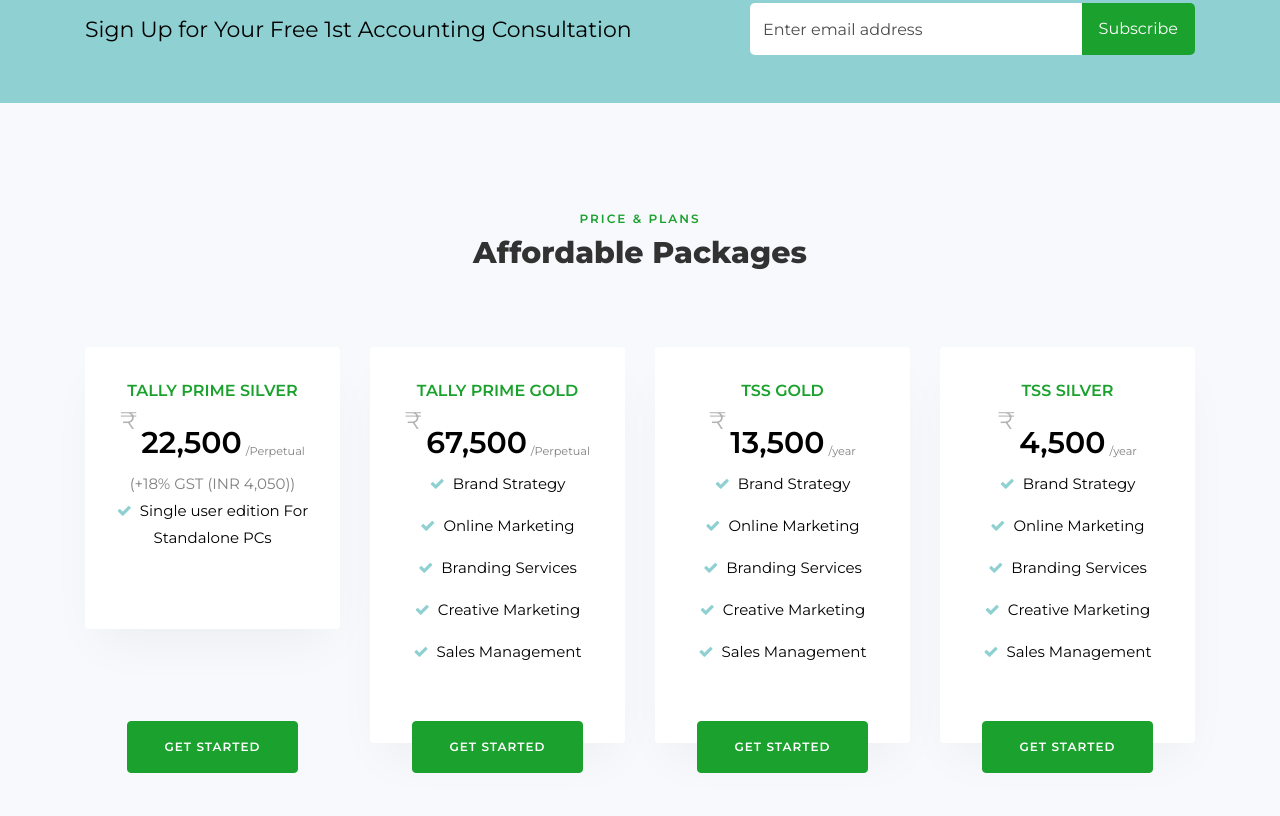
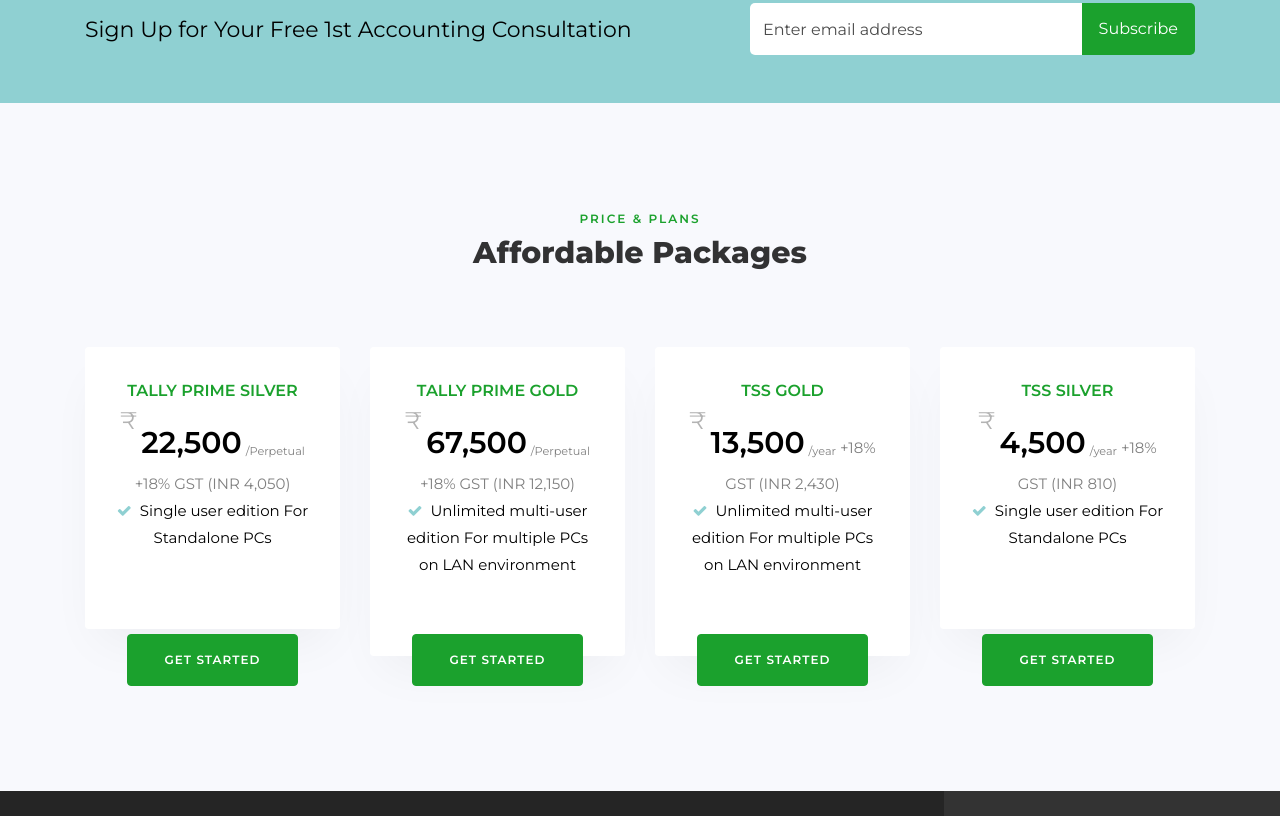
Before and after one commit to Parag479/swati-infosys, a plain HTML site: page index.html in a window 1280 px wide. Shown: the part 3998-4814 px from the top of the page. Drawn offline with Linux system fonts and the light colour scheme; some packages are replaced by stand-ins of ours; no server answers; files whose address does not match are found by name.

Commit message:
all price change

```diff
--- a/index.html
+++ b/index.html
@@ -557,7 +557,7 @@
 	            <div class="text-center">
 	            	<span class="excerpt d-block">Tally Prime silver</span>
 	            <span class="price"><sup>₹</sup> <span class="number">22,500</span> <sub>/Perpetual</sub>
-			(+18% GST (INR 4,050))
+			+18% GST (INR 4,050)
 			</span>
 
 	            <ul class="pricing-text mb-5">
@@ -574,14 +574,16 @@
 	          <div class="block-7">
 	            <div class="text-center">
             	<span class="excerpt d-block">Tally Prime Gold</span>
-	            <span class="price"><sup>₹</sup> <span class="number">67,500</span> <sub>/Perpetual</sub></span>
+	            <span class="price"><sup>₹</sup> <span class="number">67,500</span> <sub>/Perpetual</sub>
+
+				+18% GST (INR 12,150)
+			</span>
 
 	            <ul class="pricing-text mb-5">
-	              <li><span class="fa fa-check mr-2"></span>Brand Strategy</li>
-	              <li><span class="fa fa-check mr-2"></span>Online Marketing</li>
-	              <li><span class="fa fa-check mr-2"></span>Branding Services</li>
-	              <li><span class="fa fa-check mr-2"></span>Creative Marketing</li>
-	              <li><span class="fa fa-check mr-2"></span>Sales Management</li>
+	              <li><span class="fa fa-check mr-2"></span>Unlimited multi-user edition
+					For multiple PCs on LAN environment
+					</li>
+
 	            </ul>
 
 	            <a href="#" class="btn btn-primary d-block px-2 py-3">Get Started</a>
@@ -592,14 +594,16 @@
 	          <div class="block-7">
 	            <div class="text-center">
 	            	<span class="excerpt d-block">TSS Gold</span>
-	            <span class="price"><sup>₹</sup> <span class="number">13,500</span> <sub>/year</sub></span>
+	            <span class="price"><sup>₹</sup> <span class="number">13,500</span> <sub>/year</sub>
+				+18% GST (INR 2,430)
+
+			</span>
 
 	            <ul class="pricing-text mb-5">
-	              <li><span class="fa fa-check mr-2"></span>Brand Strategy</li>
-	              <li><span class="fa fa-check mr-2"></span>Online Marketing</li>
-	              <li><span class="fa fa-check mr-2"></span>Branding Services</li>
-	              <li><span class="fa fa-check mr-2"></span>Creative Marketing</li>
-	              <li><span class="fa fa-check mr-2"></span>Sales Management</li>
+	              <li><span class="fa fa-check mr-2"></span>Unlimited multi-user edition For multiple PCs on LAN environment
+
+				  </li>
+
 	            </ul>
 
 	            <a href="#" class="btn btn-primary d-block px-2 py-3">Get Started</a>
@@ -610,14 +614,15 @@
 	          <div class="block-7">
 	            <div class="text-center">
 	            	<span class="excerpt d-block">TSS Silver</span>
-	            <span class="price"><sup>₹</sup> <span class="number">4,500</span> <sub>/year</sub></span>
+	            <span class="price"><sup>₹</sup> <span class="number">4,500</span> <sub>/year</sub>
+				+18% GST (INR 810)
+
+			</span>
 
 	            <ul class="pricing-text mb-5">
-	              <li><span class="fa fa-check mr-2"></span>Brand Strategy</li>
-	              <li><span class="fa fa-check mr-2"></span>Online Marketing</li>
-	              <li><span class="fa fa-check mr-2"></span>Branding Services</li>
-	              <li><span class="fa fa-check mr-2"></span>Creative Marketing</li>
-	              <li><span class="fa fa-check mr-2"></span>Sales Management</li>
+	              <li><span class="fa fa-check mr-2"></span>Single user edition For Standalone PCs
+				  </li>
+
 	            </ul>
 
 	            <a href="#" class="btn btn-primary d-block px-2 py-3">Get Started</a>
```
